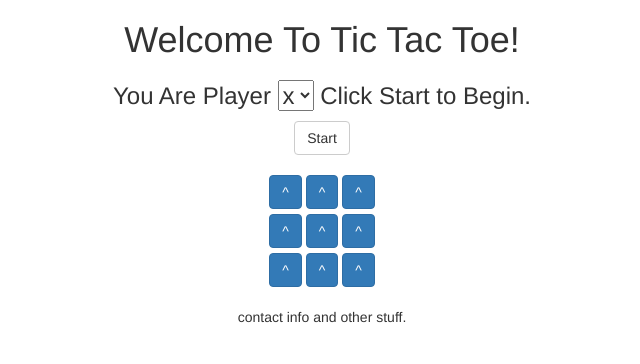
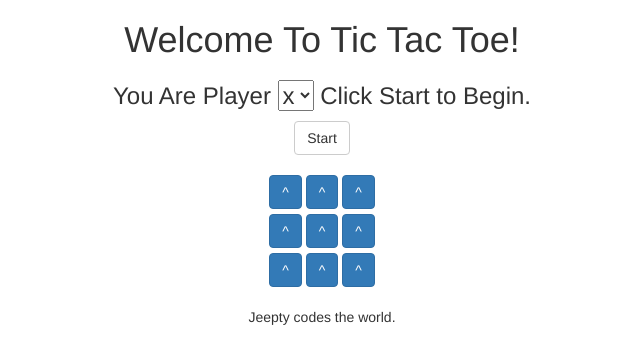
Before and after one commit to TylerDevers/ticTacToe, a plain HTML site: page index_template.html in a window 1280 px wide. Shown: the full height of the page, 318-958 px from the left. Drawn offline with nearby package versions, Linux system fonts and the light colour scheme.

Commit message:
updated footer index.html

```diff
--- a/index_template.html
+++ b/index_template.html
@@ -48,7 +48,7 @@
 			</div>
 		</div>
 		<br>
-		<footer>contact info and other stuff.</footer>
+		<footer>Jeepty codes the world.</footer>
 	</div>
 
 
```
